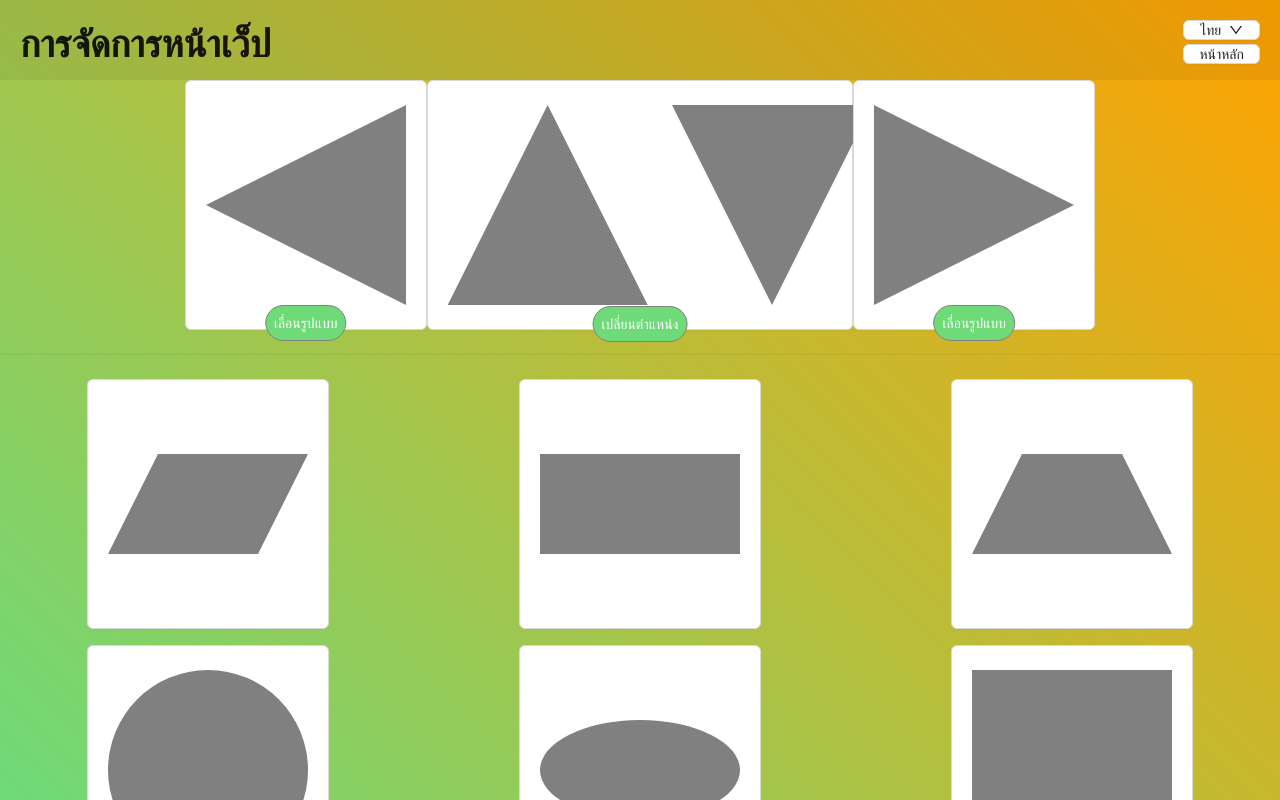
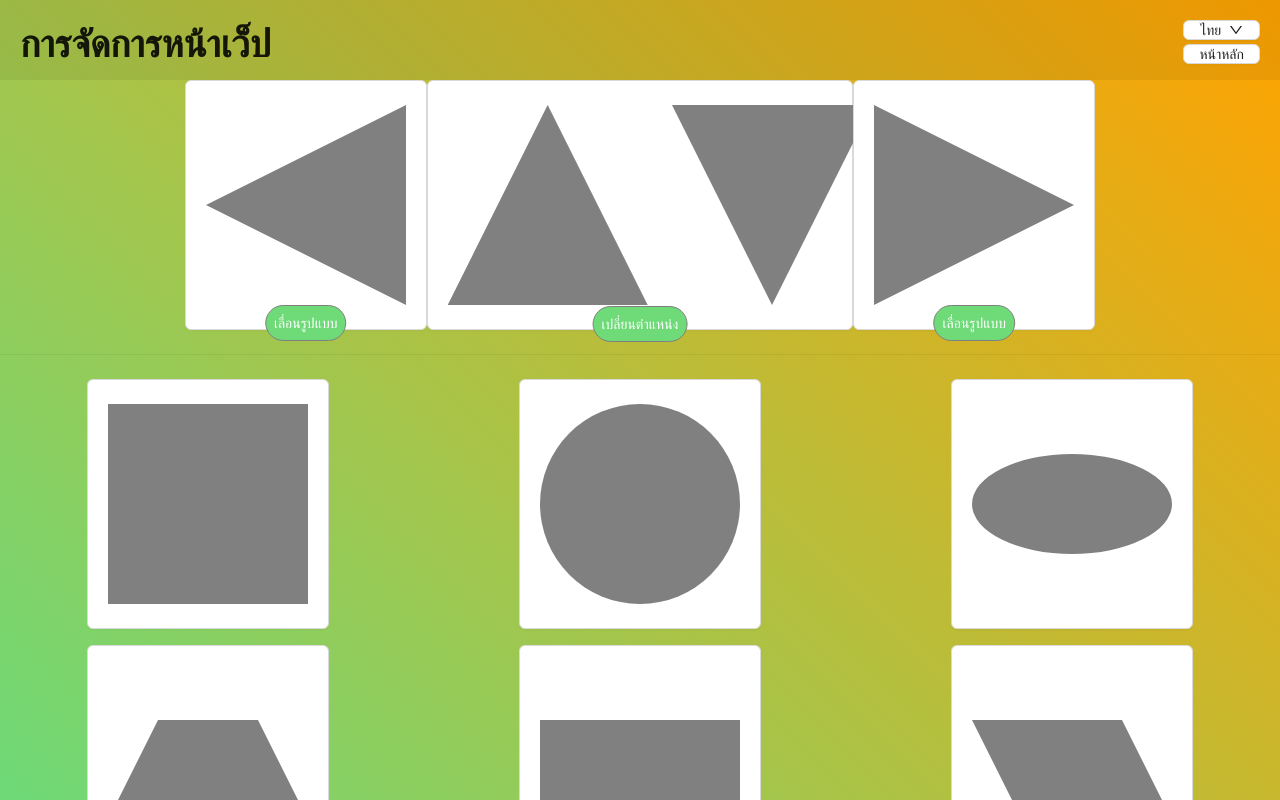
Before and after one commit to saketam/swd-test, a Next.js app: page /web_page in a window 1280 px wide. Built offline with nearby package versions, Linux system fonts and the light colour scheme.

Commit message:
add shape action

```diff
--- a/src/pages/web_page/index.tsx
+++ b/src/pages/web_page/index.tsx
@@ -1,10 +1,8 @@
-import { Button, Col, ConfigProvider, Divider, Row } from "antd"
-import { t } from "i18next"
-import { useRouter } from "next/router"
+import './style.scss'
+
+import { Button, Col, Divider, Row } from "antd"
 import { useState } from "react"
 import { useTranslation } from "react-i18next"
-import './style.scss'
-
 
 const TriangleLeft = () => <div className="triangle triangle-left" />
 const TriangleRight = () => <div className="triangle triangle-right" />
@@ -18,20 +16,53 @@ const Circle = () => <div className="circle" />
 const Trapezoid = () => <div className="trapezoid" />
 
 const startShape = [
-  Parallelogram,
-  Rectangle,
-  Trapezoid,
+  Square,
   Circle,
   Oval,
-  Square,
+  Trapezoid,
+  Rectangle,
+  Parallelogram,
 ]
+
+const WebPage = () => {
+  const { t } = useTranslation()
+  const [shapes, setShapes] = useState(startShape)
+
+  const handleMoveShape = (direction: string) => () => {
+    if (direction == 'left') {
+      return setShapes(prev => {
+        const newShape = [...prev]
+        const first = newShape.shift() as () => JSX.Element
+        return [...newShape, first]
+      })
+    } else if (direction == 'right') {
+      return setShapes(prev => {
+        const newShape = [...prev]
+        const last = newShape.pop() as () => JSX.Element
+        return [last, ...newShape]
+      })
+    } else if (direction == 'updown') {
+      // Move Position ให้สลับ Grid Layout ขึ้นลง  // sad :(
+      return setShapes(prev => {
+        const newShape = [...prev]
+        const first = newShape.slice(0, 3)
+        const last = newShape.slice(3, 6)
+        return [...last, ...first]
+      })
+    } else if (direction == 'random') {
+      return setShapes(prev => {
+        const newShape = [...prev]
+        return newShape.sort(() => 0.5 - Math.random())
+      })
+    }
+  }
 
   const ActionSection = () => {
     return (
       <Row >
         <Col span={8}>
           <Row justify='end' >
-          <Button className="button">
+            <Button className="button" onClick={handleMoveShape('left')}>
               <TriangleLeft />
               <span className="description">{t('move_shape')}</span>
             </Button>
@@ -39,7 +70,7 @@ const ActionSection = () => {
         </Col>
         <Col span={8}>
           <Row justify='center' >
-          <Button className="button2">
+            <Button className="button2" onClick={handleMoveShape('updown')}>
               <Row>
                 <Col span={10}>
                   <TriangleUp />
@@ -55,7 +86,7 @@ const ActionSection = () => {
         </Col>
         <Col span={8}>
           <Row justify='start' >
-          <Button className="button">
+            <Button className="button" onClick={handleMoveShape('right')}>
               <TriangleRight />
               <span className="description">{t('move_shape')}</span>
             </Button>
@@ -65,32 +96,31 @@ const ActionSection = () => {
     )
   }
 
-const webPage = () => {
-  const { t } = useTranslation()
-  const [shapes, setShapes] = useState(startShape)
+  const ResultSection = () => {
+    return (
+      <Row gutter={[16, 16]} justify='center' id="row-result">
+        {
+          shapes.map((shape, index) => (
+            <Col span={8} key={index}>
+              <Row justify='center'>
+                <Button className="button" onClick={handleMoveShape('random')}>
+                  {shape()}
+                </Button>
+              </Row>
+            </Col>
+          ))
+        }
+      </Row>
+    )
+  }
 
   return (
     <>
       <ActionSection />
       <Divider />
-
-      <Row gutter={[16, 16]} justify='center'>
-        {
-          shapes.map((shape) => {
-            return (
-              <Col span={8} >
-                <Row justify='center'>
-                  <Button className="button">
-                    {shape()}
-                  </Button>
-                </Row>
-              </Col>
-            )
-          })
-        }
-      </Row>
+      <ResultSection />
     </>
   )
 }
 
-export default webPage
+export default WebPage
--- a/src/pages/web_page/style.scss
+++ b/src/pages/web_page/style.scss
@@ -69,12 +69,7 @@
   background-color: grey;
   width: 200px;
   height: 100px;
-  clip-path: polygon(
-    25% 0,
-    100% 0,
-    75% 100%,
-    0 100%
-  );
+  clip-path: polygon(0% 0, 75% 0, 100% 100%, 25% 100%);
 }
 
 .oval {
```
Lines whose indentation alone changed are shown as unchanged.
